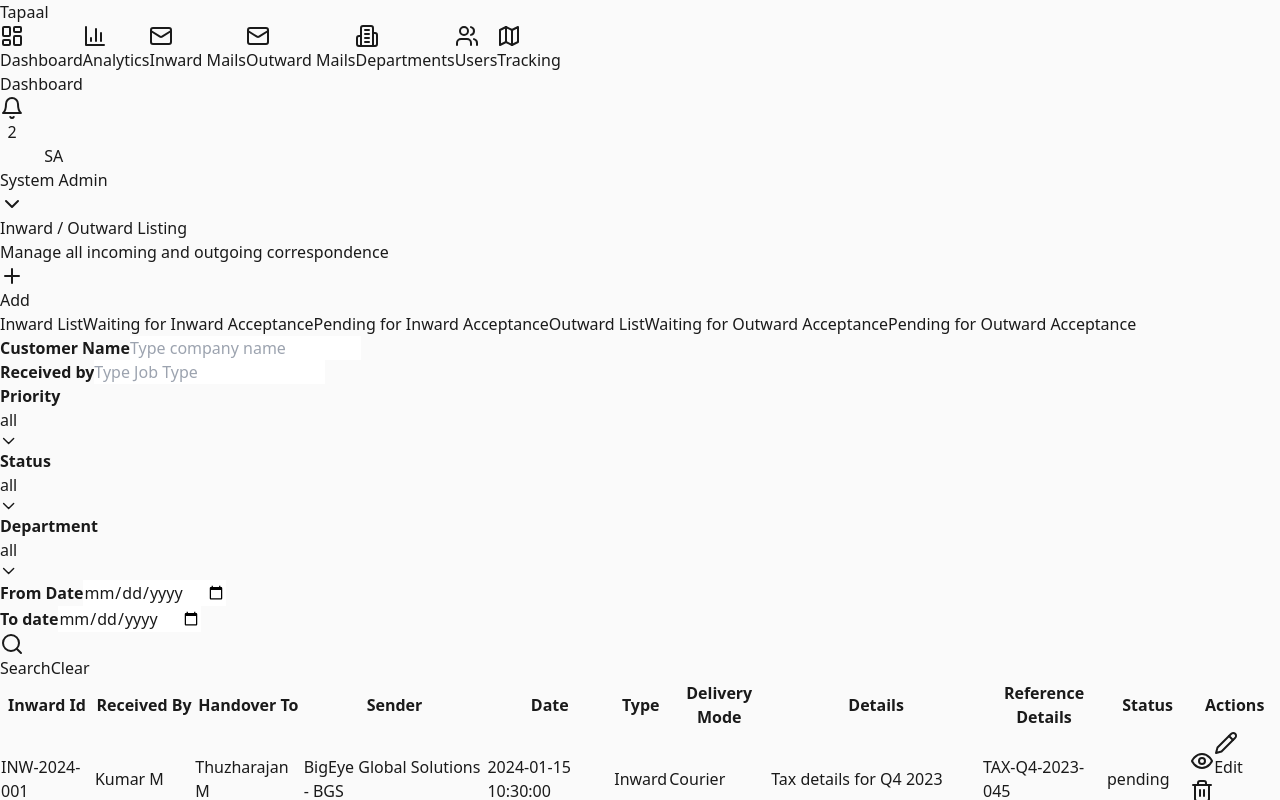
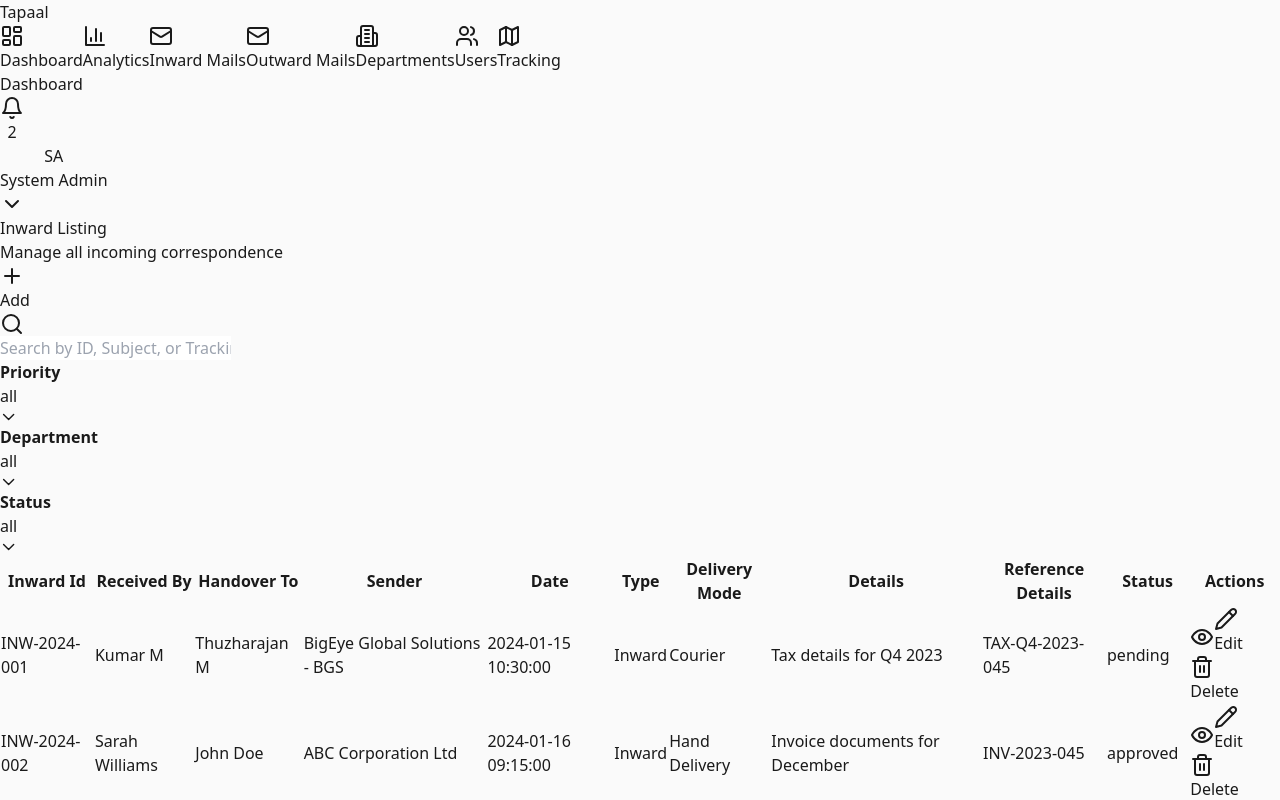
Before and after one commit to sanjivani2005/tapaal-, a React (Vite) app: page / in a window 1280 px wide. Both pictures are taken after a click on the button "Inward Mails". Shown: the top 800 px of the page. Built offline with nearby package versions, Linux system fonts and the light colour scheme.

Commit message:
Finalized updates for project submission

```diff
--- a/src/app/pages/inward-mails/InwardMails.tsx
+++ b/src/app/pages/inward-mails/InwardMails.tsx
@@ -4,7 +4,6 @@ import { Card } from '../../components/ui/card';
 import { Input } from '../../components/ui/input';
 import { Button } from '../../components/ui/button';
 import { Badge } from '../../components/ui/badge';
-import { Tabs, TabsContent, TabsList, TabsTrigger } from '../../components/ui/tabs';
 import { Select, SelectContent, SelectItem, SelectTrigger, SelectValue } from '../../components/ui/select';
 import {
     Table,
@@ -121,21 +120,12 @@ const getPriorityBadge = (priority: string) => {
 
 export function InwardMails() {
     const [customerName, setCustomerName] = useState('');
-  const [receivedBy, setReceivedBy] = useState('');
-  const [handoverTo, setHandoverTo] = useState('');
-  const [fromDate, setFromDate] = useState('');
-  const [toDate, setToDate] = useState('');
-  const [activeTab, setActiveTab] = useState('inward-list');
     const [selectedPriority, setSelectedPriority] = useState('all');
     const [selectedStatus, setSelectedStatus] = useState('all');
     const [selectedDepartment, setSelectedDepartment] = useState('all');
 
     const handleClear = () => {
         setCustomerName('');
-    setReceivedBy('');
-    setHandoverTo('');
-    setFromDate('');
-    setToDate('');
         setSelectedPriority('all');
         setSelectedStatus('all');
         setSelectedDepartment('all');
@@ -144,24 +134,19 @@ export function InwardMails() {
     const filteredMails = inwardMails.filter((mail) => {
         const matchesCustomer = customerName === '' ||
             mail.sender.toLowerCase().includes(customerName.toLowerCase());
-    const matchesReceivedBy = receivedBy === '' ||
-      mail.receivedBy.toLowerCase().includes(receivedBy.toLowerCase());
-    const matchesHandoverTo = handoverTo === '' ||
-      mail.handoverTo.toLowerCase().includes(handoverTo.toLowerCase());
         const matchesPriority = selectedPriority === 'all' || mail.priority === selectedPriority;
         const matchesStatus = selectedStatus === 'all' || mail.status === selectedStatus;
         const matchesDepartment = selectedDepartment === 'all' || mail.department === selectedDepartment;
 
-    return matchesCustomer && matchesReceivedBy && matchesHandoverTo &&
-      matchesPriority && matchesStatus && matchesDepartment;
+        return matchesCustomer && matchesPriority && matchesStatus && matchesDepartment;
     });
 
     return (
         <div className="p-6 space-y-6">
             <div className="flex items-center justify-between">
                 <div>
-          <h1 className="text-2xl font-semibold text-gray-800">Inward / Outward Listing</h1>
-          <p className="text-gray-500 text-sm mt-1">Manage all incoming and outgoing correspondence</p>
+                    <h1 className="text-2xl font-semibold text-gray-800">Inward Listing</h1>
+                    <p className="text-gray-500 text-sm mt-1">Manage all incoming correspondence</p>
                 </div>
                 <Button className="bg-green-600 hover:bg-green-700">
                     <Plus className="w-4 h-4 mr-2" />
@@ -169,40 +154,20 @@ export function InwardMails() {
                 </Button>
             </div>
 
+            {/* Filter Section */}
             <Card className="p-6">
-        <Tabs value={activeTab} onValueChange={setActiveTab} className="space-y-6">
-          <TabsList className="bg-gray-100">
-            <TabsTrigger value="inward-list">Inward List</TabsTrigger>
-            <TabsTrigger value="waiting-inward">Waiting for Inward Acceptance</TabsTrigger>
-            <TabsTrigger value="pending-inward">Pending for Inward Acceptance</TabsTrigger>
-            <TabsTrigger value="outward-list">Outward List</TabsTrigger>
-            <TabsTrigger value="waiting-outward">Waiting for Outward Acceptance</TabsTrigger>
-            <TabsTrigger value="pending-outward">Pending for Outward Acceptance</TabsTrigger>
-          </TabsList>
-
-          <TabsContent value={activeTab} className="space-y-6">
-            {/* Filter Section */}
-            <div className="space-y-4">
-              <div className="grid grid-cols-1 md:grid-cols-2 lg:grid-cols-5 gap-4">
-                <div>
-                  <label className="text-sm font-medium text-gray-700 mb-1 block">Customer Name</label>
+                <div className="flex items-end gap-4">
+                    <div className="flex-1 relative">
+                        <Search className="absolute left-3 top-1/2 transform -translate-y-1/2 w-4 h-4 text-gray-400" />
                         <Input
-                    placeholder="Type company name"
+                            placeholder="Search by ID, Subject, or Tracking..."
                             value={customerName}
                             onChange={(e) => setCustomerName(e.target.value)}
+                            className="pl-10"
                         />
                     </div>
 
-                <div>
-                  <label className="text-sm font-medium text-gray-700 mb-1 block">Received by</label>
-                  <Input
-                    placeholder="Type Job Type"
-                    value={receivedBy}
-                    onChange={(e) => setReceivedBy(e.target.value)}
-                  />
-                </div>
-
-                <div>
+                    <div className="w-48">
                         <label className="text-sm font-medium text-gray-700 mb-1 block">Priority</label>
                         <Select value={selectedPriority} onValueChange={setSelectedPriority}>
                             <SelectTrigger>
@@ -218,7 +183,24 @@ export function InwardMails() {
                         </Select>
                     </div>
 
-                <div>
+                    <div className="w-48">
+                        <label className="text-sm font-medium text-gray-700 mb-1 block">Department</label>
+                        <Select value={selectedDepartment} onValueChange={setSelectedDepartment}>
+                            <SelectTrigger>
+                                <SelectValue placeholder="Select Department" />
+                            </SelectTrigger>
+                            <SelectContent>
+                                <SelectItem value="all">All Departments</SelectItem>
+                                <SelectItem value="Finance">Finance</SelectItem>
+                                <SelectItem value="Accounts">Accounts</SelectItem>
+                                <SelectItem value="Legal">Legal</SelectItem>
+                                <SelectItem value="IT">IT</SelectItem>
+                                <SelectItem value="HR">HR</SelectItem>
+                            </SelectContent>
+                        </Select>
+                    </div>
+
+                    <div className="w-48">
                         <label className="text-sm font-medium text-gray-700 mb-1 block">Status</label>
                         <Select value={selectedStatus} onValueChange={setSelectedStatus}>
                             <SelectTrigger>
@@ -234,58 +216,11 @@ export function InwardMails() {
                             </SelectContent>
                         </Select>
                     </div>
+                </div>
+            </Card>
 
-                <div>
-                  <label className="text-sm font-medium text-gray-700 mb-1 block">Department</label>
-                  <Select value={selectedDepartment} onValueChange={setSelectedDepartment}>
-                    <SelectTrigger>
-                      <SelectValue placeholder="Select Department" />
-                    </SelectTrigger>
-                    <SelectContent>
-                      <SelectItem value="all">All Departments</SelectItem>
-                      <SelectItem value="Finance">Finance</SelectItem>
-                      <SelectItem value="Accounts">Accounts</SelectItem>
-                      <SelectItem value="Legal">Legal</SelectItem>
-                      <SelectItem value="IT">IT</SelectItem>
-                      <SelectItem value="HR">HR</SelectItem>
-                    </SelectContent>
-                  </Select>
-                </div>
-              </div>
-
-              <div className="grid grid-cols-1 md:grid-cols-2 lg:grid-cols-3 gap-4">
-                <div>
-                  <label className="text-sm font-medium text-gray-700 mb-1 block">From Date</label>
-                  <Input
-                    type="date"
-                    value={fromDate}
-                    onChange={(e) => setFromDate(e.target.value)}
-                    placeholder="17/05/2023"
-                  />
-                </div>
-
-                <div>
-                  <label className="text-sm font-medium text-gray-700 mb-1 block">To date</label>
-                  <Input
-                    type="date"
-                    value={toDate}
-                    onChange={(e) => setToDate(e.target.value)}
-                    placeholder="17/05/2023"
-                  />
-                </div>
-
-                <div className="flex items-end gap-2">
-                  <Button className="bg-green-600 hover:bg-green-700">
-                    <Search className="w-4 h-4 mr-2" />
-                    Search
-                  </Button>
-                  <Button variant="outline" onClick={handleClear}>
-                    Clear
-                  </Button>
-                </div>
-              </div>
-            </div>
-
+            {/* Table Section */}
+            <Card className="p-6">
                 {/* Table */}
                 <div className="border rounded-lg overflow-hidden">
                     <Table>
@@ -354,8 +289,6 @@ export function InwardMails() {
                         <Button variant="outline" size="sm">Next</Button>
                     </div>
                 </div>
-          </TabsContent>
-        </Tabs>
             </Card>
         </div>
     );
--- a/src/app/pages/outward-mails/OutwardMails.tsx
+++ b/src/app/pages/outward-mails/OutwardMails.tsx
@@ -136,9 +136,9 @@ export function OutwardMails() {
             </div>
 
             <Card className="p-6">
-        <div className="grid grid-cols-1 md:grid-cols-2 lg:grid-cols-4 gap-4 mb-6">
-          <div className="relative">
-            <Search className="absolute left-3 top-1/2 -translate-y-1/2 w-4 h-4 text-gray-400" />
+                <div className="flex items-end gap-4">
+                    <div className="flex-1 relative">
+                        <Search className="absolute left-3 top-1/2 transform -translate-y-1/2 w-4 h-4 text-gray-400" />
                         <Input
                             placeholder="Search by ID, Subject, or Tracking..."
                             className="pl-10"
@@ -147,10 +147,27 @@ export function OutwardMails() {
                         />
                     </div>
 
+                    <div className="w-48">
+                        <label className="text-sm font-medium text-gray-700 mb-1 block">Priority</label>
+                        <Select value={priorityFilter} onValueChange={setPriorityFilter}>
+                            <SelectTrigger>
+                                <SelectValue placeholder="Select Priority" />
+                            </SelectTrigger>
+                            <SelectContent>
+                                <SelectItem value="all">All Priorities</SelectItem>
+                                <SelectItem value="Important">Important</SelectItem>
+                                <SelectItem value="High">High</SelectItem>
+                                <SelectItem value="Medium">Medium</SelectItem>
+                                <SelectItem value="Low">Low</SelectItem>
+                            </SelectContent>
+                        </Select>
+                    </div>
+
+                    <div className="w-48">
+                        <label className="text-sm font-medium text-gray-700 mb-1 block">Department</label>
                         <Select value={departmentFilter} onValueChange={setDepartmentFilter}>
                             <SelectTrigger>
-              <Filter className="w-4 h-4 mr-2" />
-              <SelectValue placeholder="Department" />
+                                <SelectValue placeholder="Select Department" />
                             </SelectTrigger>
                             <SelectContent>
                                 <SelectItem value="all">All Departments</SelectItem>
@@ -163,10 +180,13 @@ export function OutwardMails() {
                                 <SelectItem value="IT">IT</SelectItem>
                             </SelectContent>
                         </Select>
+                    </div>
 
+                    <div className="w-48">
+                        <label className="text-sm font-medium text-gray-700 mb-1 block">Status</label>
                         <Select value={statusFilter} onValueChange={setStatusFilter}>
                             <SelectTrigger>
-              <SelectValue placeholder="Status" />
+                                <SelectValue placeholder="Select Status" />
                             </SelectTrigger>
                             <SelectContent>
                                 <SelectItem value="all">All Status</SelectItem>
@@ -177,21 +197,12 @@ export function OutwardMails() {
                                 <SelectItem value="draft">Draft</SelectItem>
                             </SelectContent>
                         </Select>
+                    </div>
+                </div>
+            </Card>
 
-          <Select value={priorityFilter} onValueChange={setPriorityFilter}>
-            <SelectTrigger>
-              <SelectValue placeholder="Priority" />
-            </SelectTrigger>
-            <SelectContent>
-              <SelectItem value="all">All Priorities</SelectItem>
-              <SelectItem value="Important">Important</SelectItem>
-              <SelectItem value="High">High</SelectItem>
-              <SelectItem value="Medium">Medium</SelectItem>
-              <SelectItem value="Low">Low</SelectItem>
-            </SelectContent>
-          </Select>
-        </div>
-
+            {/* Table Section */}
+            <Card className="p-6">
                 <div className="border rounded-lg overflow-hidden">
                     <Table>
                         <TableHeader>
@@ -246,7 +257,6 @@ export function OutwardMails() {
                         </TableBody>
                     </Table>
                 </div>
-
                 <div className="flex items-center justify-between mt-4">
                     <p className="text-sm text-gray-500">
                         Showing {filteredMails.length} of {outwardMails.length} entries
```
Lines whose indentation alone changed are shown as unchanged.
